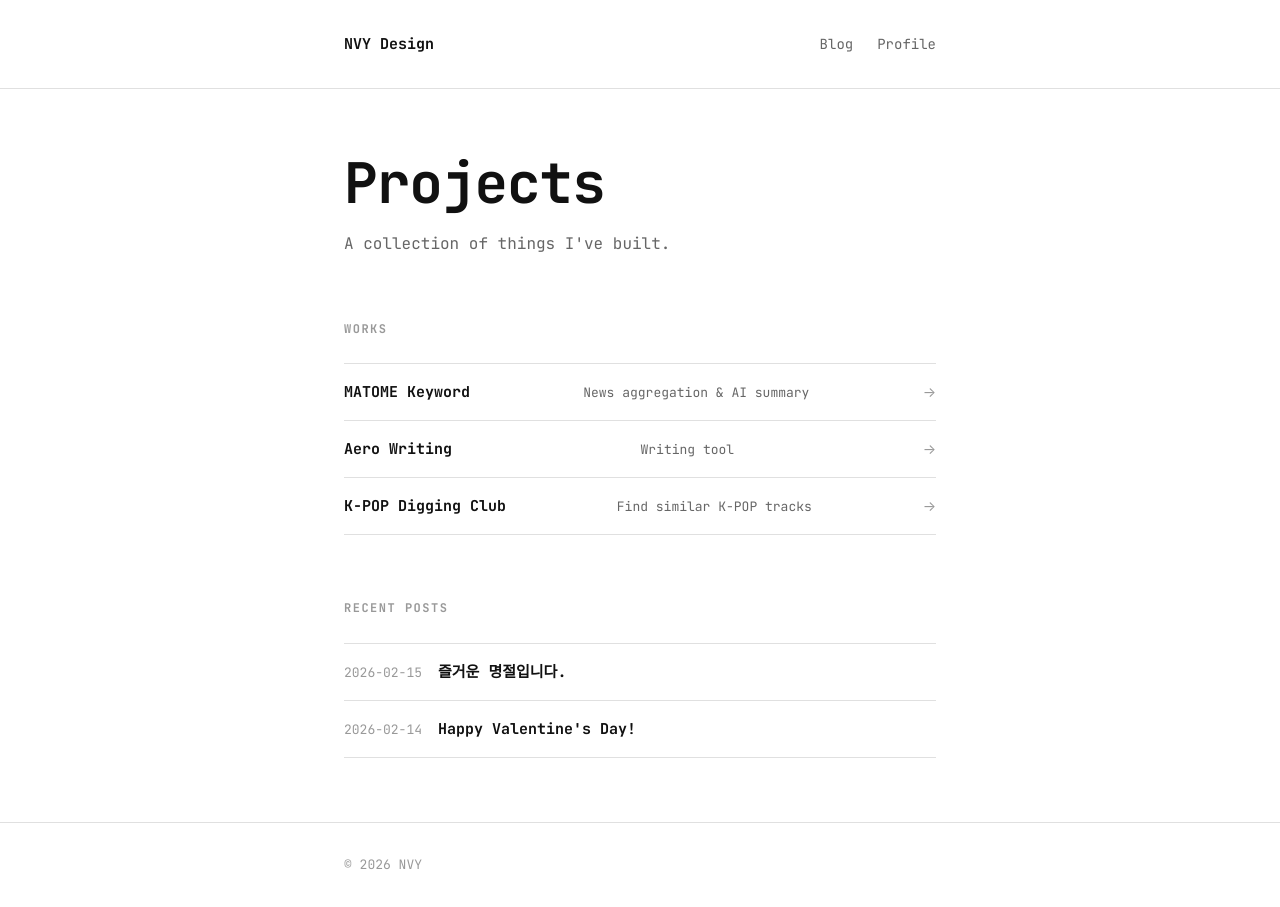
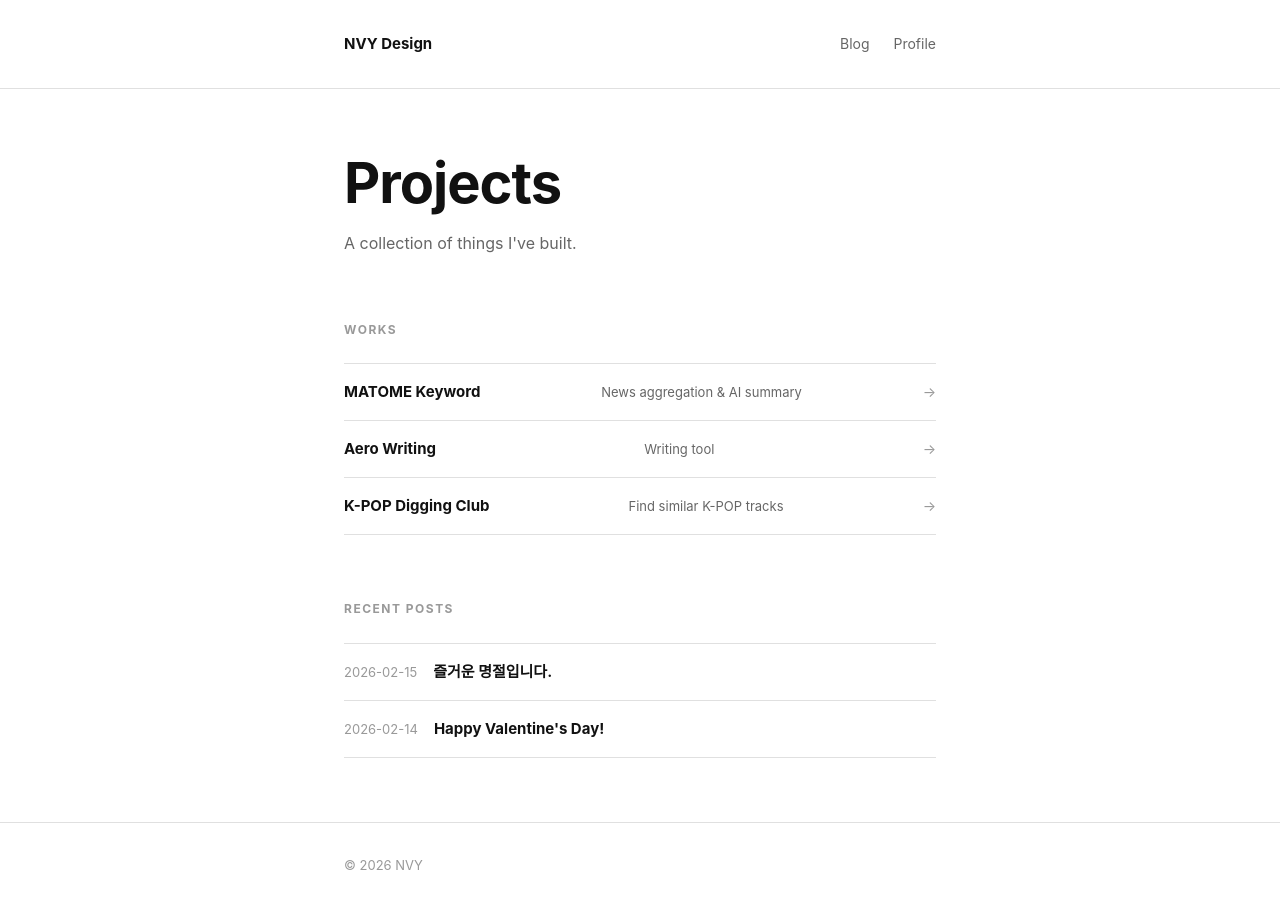
Before and after one commit to behaviodd/behaviodd.github.io, a Jekyll site: the page built from index.html, in a window 1280 px wide. Built offline with Jekyll 4.4.1, drawn with Linux system fonts in a browser that asks for light colours; some web fonts are replaced.

Commit message:
style: update font-family to prioritize Pretendard and remove JetBrains Mono

```diff
--- a/_layouts/default.html
+++ b/_layouts/default.html
@@ -27,7 +27,7 @@
       --bg: #fff;
       --border: #e0e0e0;
       --accent: #4c4cb1;
-      --font: "JetBrains Mono", "Pretendard", -apple-system, BlinkMacSystemFont, "Segoe UI", Roboto, sans-serif;
+      --font: "Pretendard", -apple-system, BlinkMacSystemFont, "Segoe UI", Roboto, sans-serif;
     }
 
     @media (prefers-color-scheme: dark) {
```
